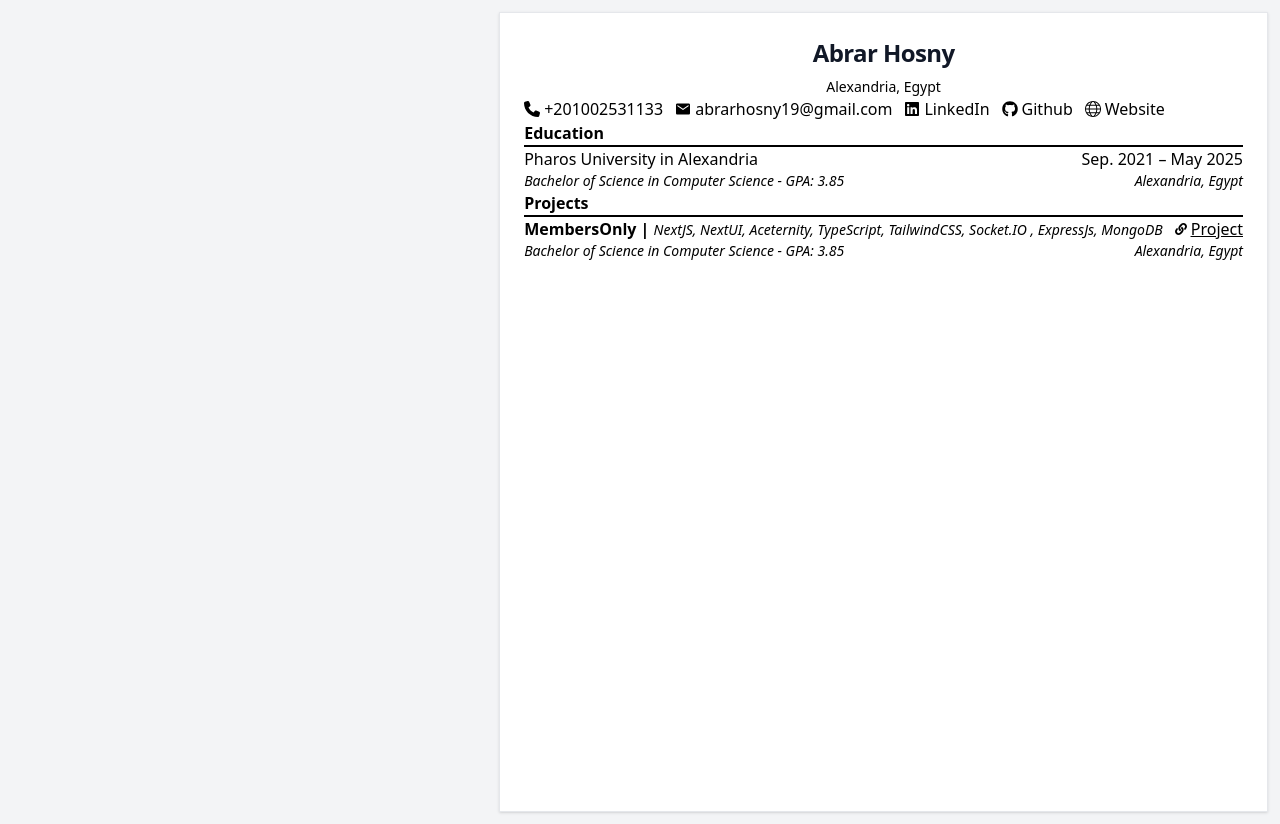
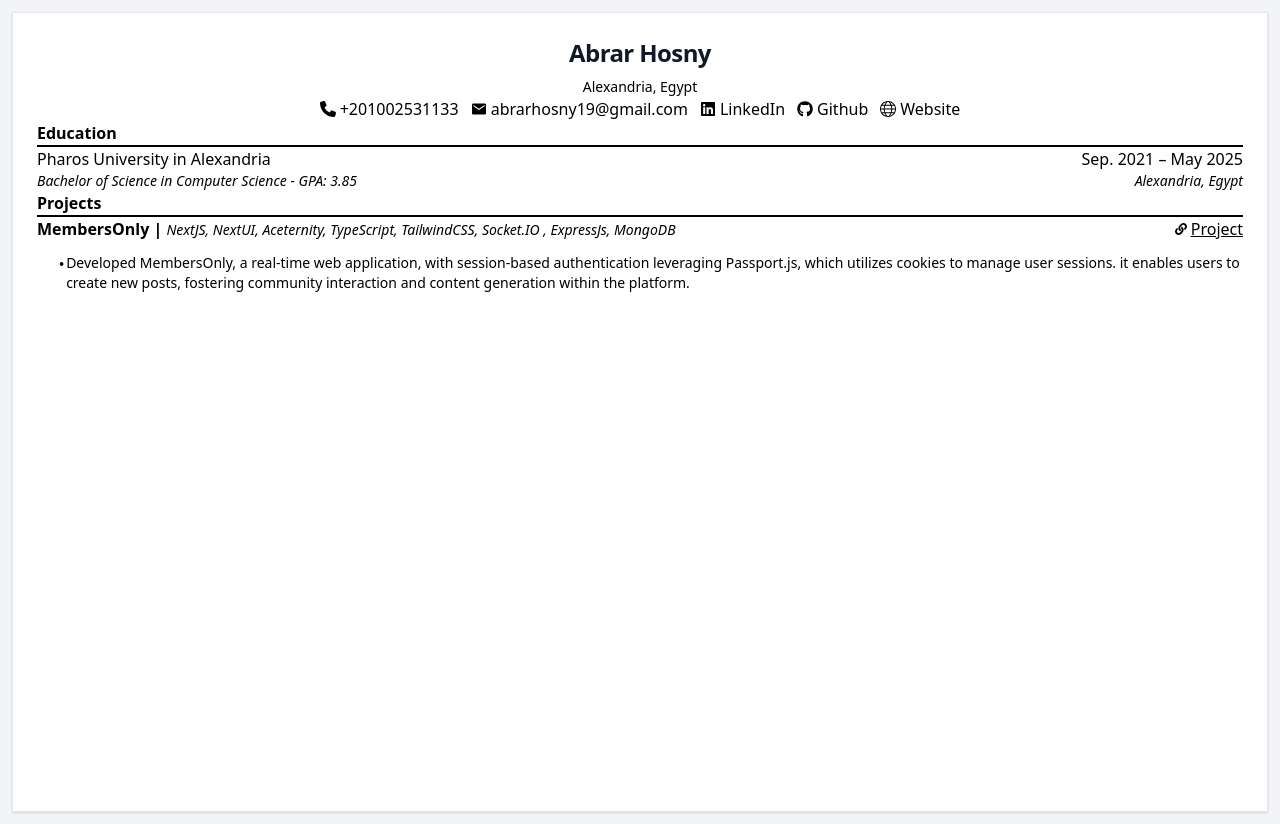
Before and after one commit to Abrar-Hosny/CV-Builder, a React (Vite) app: page / in a window 1280 px wide. Built offline with nearby package versions, Linux system fonts and the light colour scheme.

Commit message:
update Paper and ProjectSection components for improved layout and content

```diff
--- a/src/components/Paper.jsx
+++ b/src/components/Paper.jsx
@@ -21,7 +21,7 @@ export default function Paper() {
             Abrar Hosny{" "}
           </h1>
           <p className="text-sm text-center ">Alexandria, Egypt</p>
-          <div className="flex ">
+          <div className="flex justify-center">
             <div className="flex  items-center">
               <FaPhone className="mr-1" />
               <p className="mr-3">+201002531133</p>
--- a/src/components/ProjectSection.jsx
+++ b/src/components/ProjectSection.jsx
@@ -1,6 +1,6 @@
 import React from "react";
 import { FaLink } from "react-icons/fa";
-import { FaStarOfLife } from "react-icons/fa6";
+import { TbPointFilled } from "react-icons/tb";
 
 export default function ProjectSection() {
   return (
@@ -21,9 +21,11 @@ export default function ProjectSection() {
             <a className="font-medium">Project</a>
           </div>
         </div>
-        <div className="flex justify-between  text-sm italic ">
-          <h3>Bachelor of Science in Computer Science - GPA: 3.85 </h3>
-          <p>Alexandria, Egypt</p>
+        <div className="flex justify-between ml-5  mt-3 text-sm ">
+        <TbPointFilled className="mt-1" />
+        <p>Developed MembersOnly, a real-time web application, with session-based authentication leveraging Passport.js, which
+utilizes cookies to manage user sessions. it enables users to create new posts, fostering community interaction and content
+generation within the platform.</p>
         </div>
       </div>
     </div>
```
